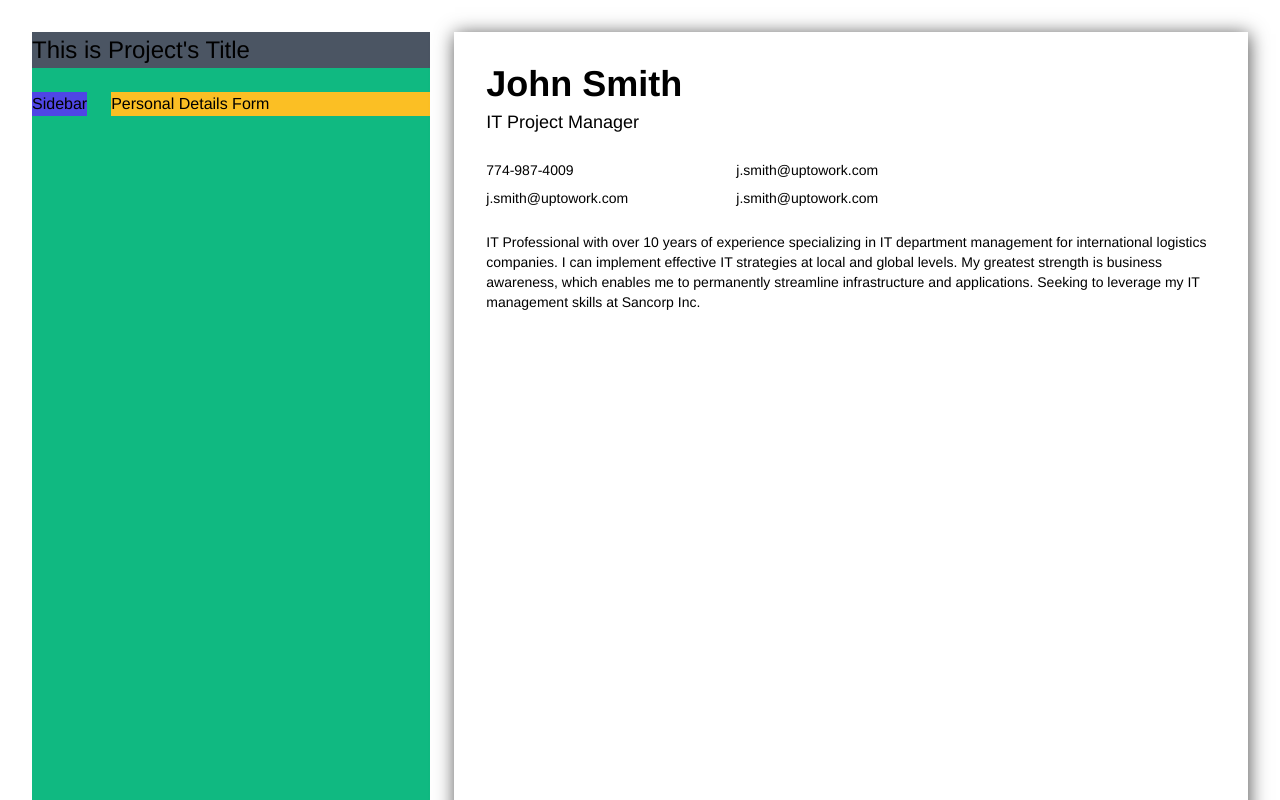
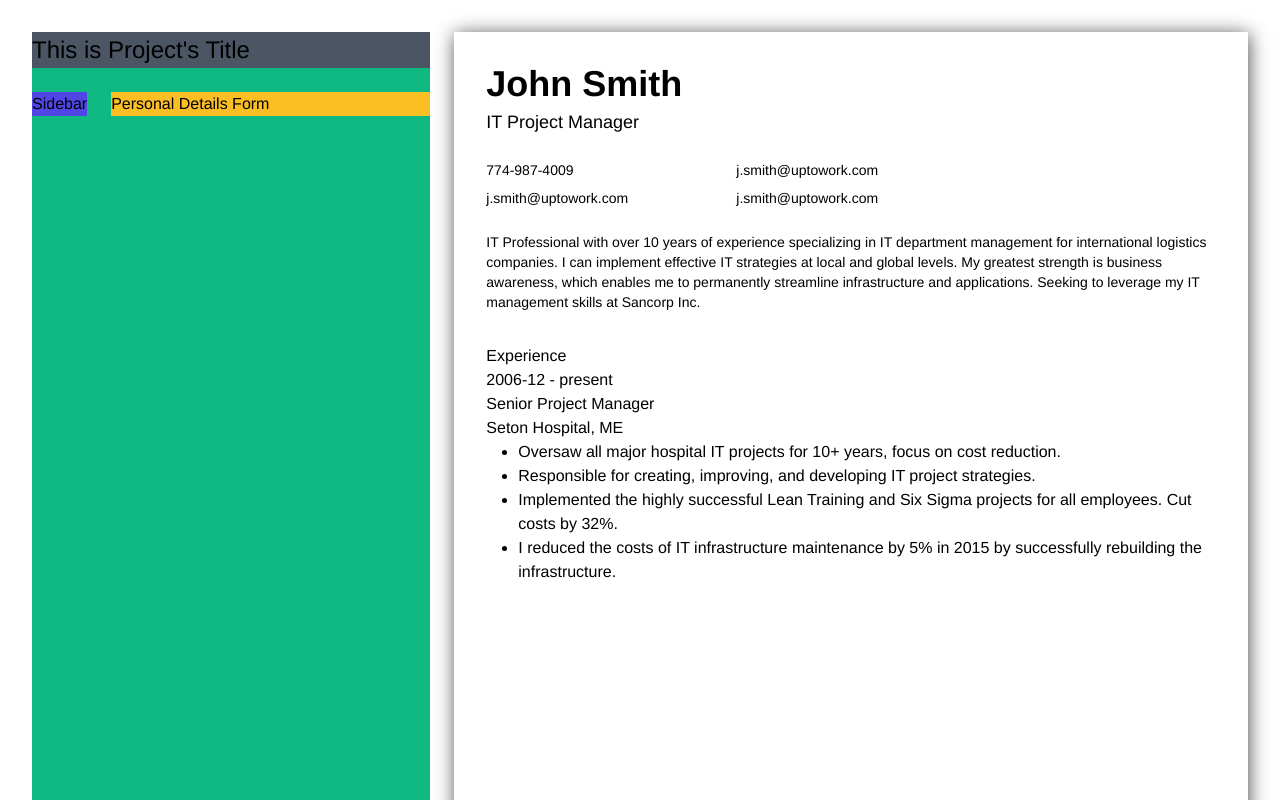
Before and after one commit to AkzechKyla/CVApplicationMaker, a React (Vite) app: page / in a window 1280 px wide. Shown: the top 800 px of the page. Built offline with nearby package versions, Linux system fonts and the light colour scheme.

Commit message:
Add experience info component

```diff
--- a/src/components/CVPreview.tsx
+++ b/src/components/CVPreview.tsx
@@ -1,6 +1,6 @@
 function PersonalDetailsInfo() {
     return(
-        <div className="pt-8 pl-8 pr-8 pb-8 text-sm">
+        <div className="pt-8 pb-8 text-sm">
             <p className="font-bold text-4xl mb-1">John Smith</p>
             <p className="text-lg mb-6">IT Project Manager</p>
             <div className="grid grid-cols-2 grid-rows-2 mb-6 gap-y-2" style={{ width: '500px' }}>
@@ -14,15 +14,35 @@ function PersonalDetailsInfo() {
     )
 }
 
+function ExperienceInfo() {
+    return <div>
+        <p>Experience</p>
+        <div>
+            <div>2006-12 - present</div>
+            <div>
+                <p>Senior Project Manager</p>
+                <p>Seton Hospital, ME</p>
+                <ul className="list-disc pl-8">
+                    <li>Oversaw all major hospital IT projects for 10+ years, focus on cost reduction.</li>
+                    <li>Responsible for creating, improving, and developing IT project strategies.</li>
+                    <li>Implemented the highly successful Lean Training and Six Sigma projects for all employees. Cut costs by 32%.</li>
+                    <li>I reduced the costs of IT infrastructure maintenance by 5% in 2015 by successfully rebuilding the infrastructure.</li>
+                </ul>
+            </div>
+        </div>
+    </div>
+}
+
 function CVPreview() {
     return(
-        <div className="float-right"
+        <div className="float-right pl-8 pr-8"
             style={{
                 width: '793.7px',
                 height: '1122.5px',
                 boxShadow: '1px 2px 18px 0px rgba(0,0,0,0.69)'
             }}>
             <PersonalDetailsInfo/>
+            <ExperienceInfo/>
         </div>
     );
 }
```
